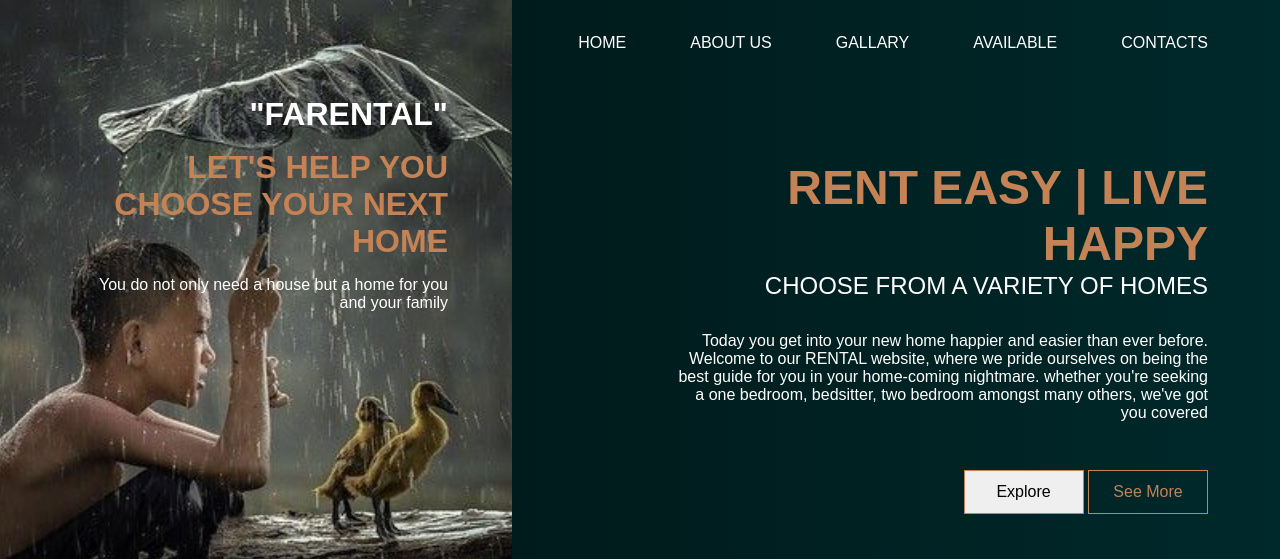
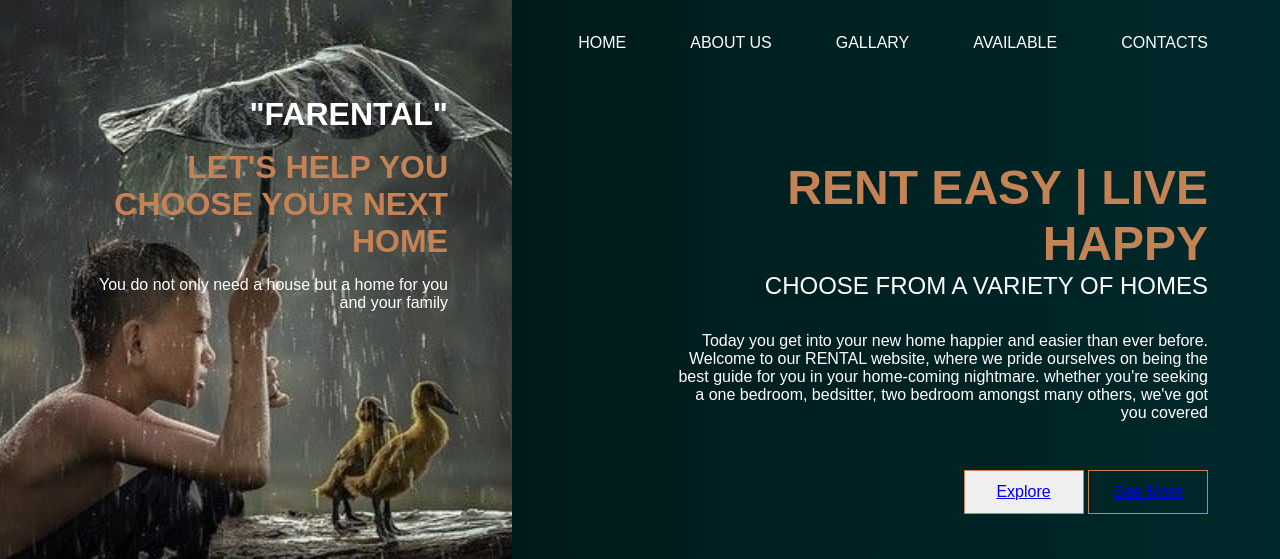
Before and after one commit to michaeljumah/FAR-RENTAL, a plain HTML site: page index.html in a window 1280 px wide. Shown: the top 559 px of the page. Drawn offline with Linux system fonts and the light colour scheme; a web font is replaced by a local one.

Commit message:
worked on the explore button

```diff
--- a/index.html
+++ b/index.html
@@ -37,8 +37,8 @@
                  Welcome to our RENTAL website, where we pride ourselves on being the best guide for you in your home-coming nightmare. whether you're seeking a one bedroom, bedsitter, two bedroom amongst many others, we've got you covered
                 </p>
                 <div class="action__btns">
-                    <button class="btn primary__btn">Explore</button>
-                    <button class="btn secondary__btn" href="https://github.com/michaeljumah/FAR-RENTAL/blob/main/README.md">See More</button>
+                    <button class="btn primary__btn"><a href="#gallary_container">Explore</a></button>
+                    <button class="btn secondary__btn"><a href="https://github.com/michaeljumah/FAR-RENTAL/blob/main/README.md">See More</a></button>
                 </div>
                 <div class="socials">
                     <span><i class="ri-instagram-line"></i></span>
```
